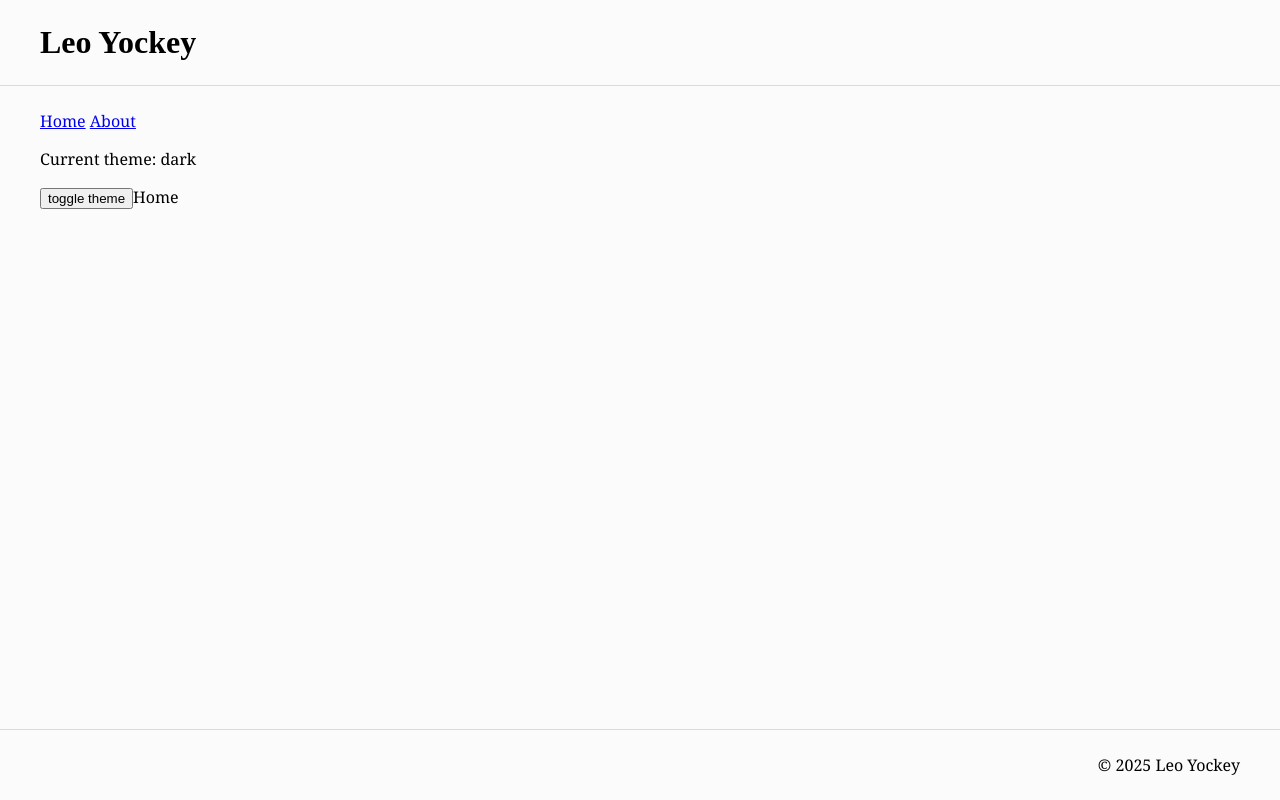
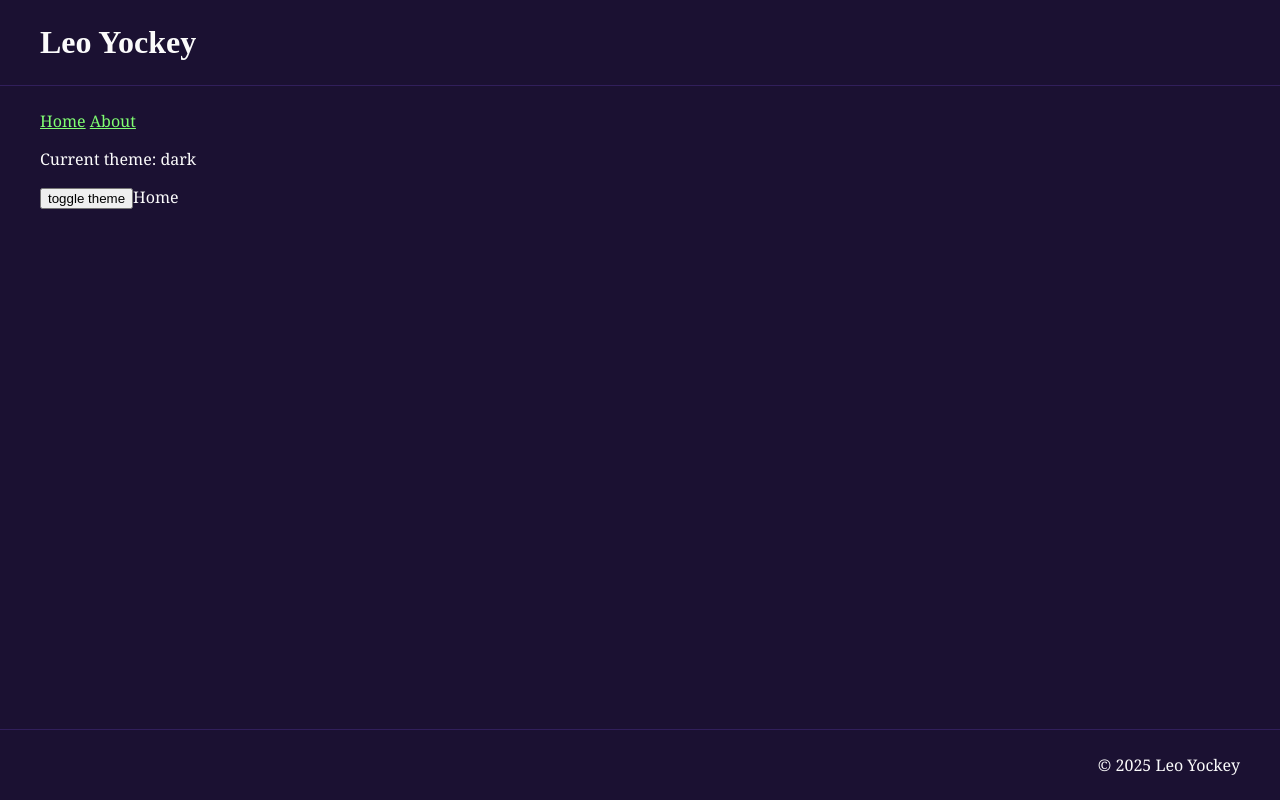
Before and after one commit to leovolving/lion, a React (Vite) app: page / in a window 1280 px wide. Built offline with nearby package versions, Linux system fonts and the light colour scheme; a web font is replaced by a local one.

Commit message:
initial theme setup

```diff
--- a/src/index.css
+++ b/src/index.css
@@ -1,8 +1,52 @@
+html {
+  /* color variables */
+  --black: #1B1132;
+  --white: #FBFBFB;
 
+  --blue-500:#004C82;
+
+  --dark-200: #311F5B;
+
+  --gray-200: #DBDBDB;
+
+  --lime-500: #80FF72;
+
+  --purple-600: #5B3AAE;
+
+  /* spacing variables */
+  --padding-x: 40px;
+  --padding-y: 24px;
+}
+
+/* themes */
+[data-theme='light'] {
+  /* backgrounds */
+  --paper: var(--white);
+
+  /* typography */
+  --primary-text-color: var(--black);
+  --primary-link-color: var(--purple-600);
+
+  /* accents */
+  --section-border-color: var(--gray-200);
+}
+
+[data-theme='dark'] {
+  /* backgrounds */
+  --paper: var(--black);
+
+  /* typography */
+  --primary-text-color: var(--white);
+  --primary-link-color: var(--lime-500);
+
+  /* accents */
+  --section-border-color: var(--dark-200);
+}
+
+
+/* root html styles */
 html, body {
   height: 100%;
-  --padding-x: 40px;
-  --padding-y: 24px;
   font-family: "Noto Serif", serif;
 }
 
@@ -11,15 +55,20 @@ html, body {
 }
 
 body {
-  background-color: #FBFBFB;
+  background-color: var(--paper);
+  color: var(--primary-text-color);
   margin: 0;
   display: flex;
   flex-direction: column;
 }
 
+a {
+  color: var(--primary-link-color);
+}
+
 header {
   padding: var(--padding-y) var(--padding-x);
-  border-bottom: 1px solid #DBDBDB;
+  border-bottom: 1px solid var(--section-border-color);
 }
 
 h1 {
@@ -35,5 +84,5 @@ main {
 footer {
   padding: var(--padding-y) var(--padding-x);
   text-align: right;
-  border-top: 1px solid #DBDBDB;
+  border-top: 1px solid var(--section-border-color);
 }
```
